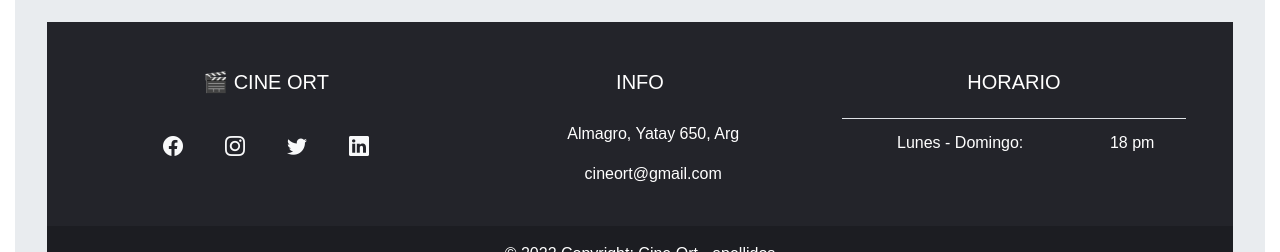
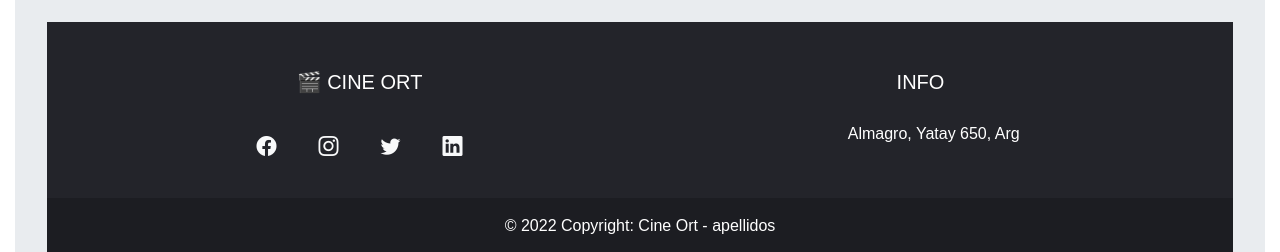
Before and after one commit to dannyj182/PNT2-ProyectoFinal, a Vue app: page /formulario in a window 1280 px wide. Shown: the part 922-1174 px from the top of the page. Built offline with nearby package versions, Linux system fonts and the light colour scheme; what vue-form would draw is missing.

Commit message:
cambios en footer

```diff
--- a/src/components/Footer.vue
+++ b/src/components/Footer.vue
@@ -1,16 +1,14 @@
 <template>
 
   <section class="src-components-footer">
-
         <footer class="text-white text-center text-lg-start" style="background-color: #23242a;">
         <!-- Grid container -->
         <div class="container p-4">
         <!--Grid row-->
         <div class="row mt-4">
             <!--Grid column-->
-            <div class="col-lg-4 col-md-12 mb-4 mb-md-0">
+            <div class="col-lg-6 col-md-6 mb-4 mb-md-0">
             <h5 class="text-uppercase mb-4">🎬 Cine ORT</h5>
-
             <div class="mt-4">
                 <!-- Facebook -->
                 <a type="button" class="btn btn-link btn-floating btn-lg text-light m-1"><i class="bi bi-facebook"></i></a>
@@ -24,35 +22,20 @@
             </div>
             </div>
             <!--Grid column-->
-
             <!--Grid column-->
-            <div class="col-lg-4 col-md-6 mb-4 mb-md-0">
+            <div class="col-lg-6 col-md-6 mb-4 mb-md-0">
             <h5 class="text-uppercase mb-4 pb-1">Info</h5>
-
             <ul class="fa-ul list-unstyled" style="margin-left: 1.65em;">
                 <li class="mb-3">
                 <span class="fa-li"><i class="fas fa-home"></i></span><span class="ms-2">Almagro, Yatay 650, Arg</span>
                 </li>
-                <li class="mb-3">
-                <span class="fa-li"><i class="fas fa-envelope"></i></span><span class="ms-2">cineort@gmail.com</span>
-                </li>
+
             </ul>
             </div>
             <!--Grid column-->
 
             <!--Grid column-->
-            <div class="col-lg-4 col-md-6 mb-4 mb-md-0">
-            <h5 class="text-uppercase mb-4">Horario</h5>
 
-            <table class="table text-center text-white">
-                <tbody class="font-weight-normal">
-                <tr>
-                    <td>Lunes - Domingo:</td>
-                    <td>18 pm</td>
-                </tr>
-                </tbody>
-            </table>
-            </div>
             <!--Grid column-->
         </div>
         <!--Grid row-->
```
